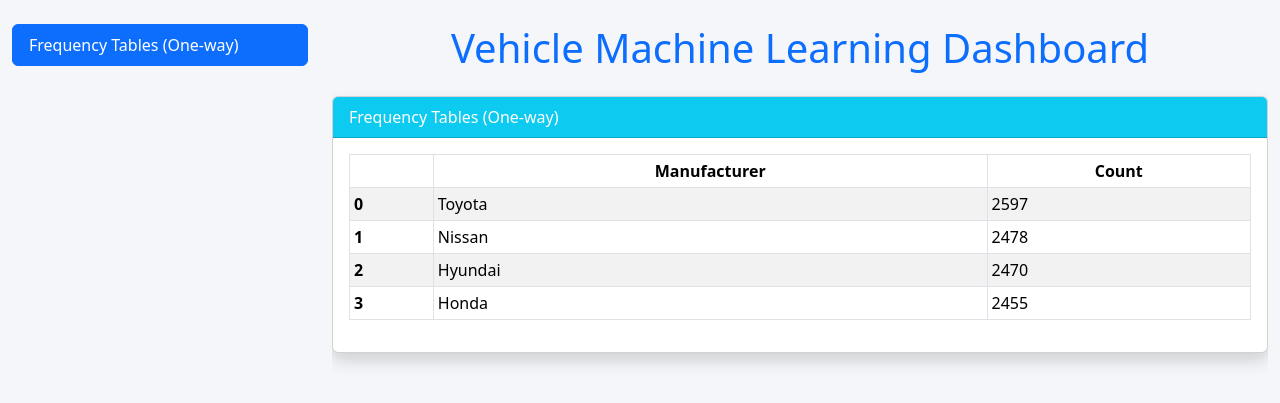
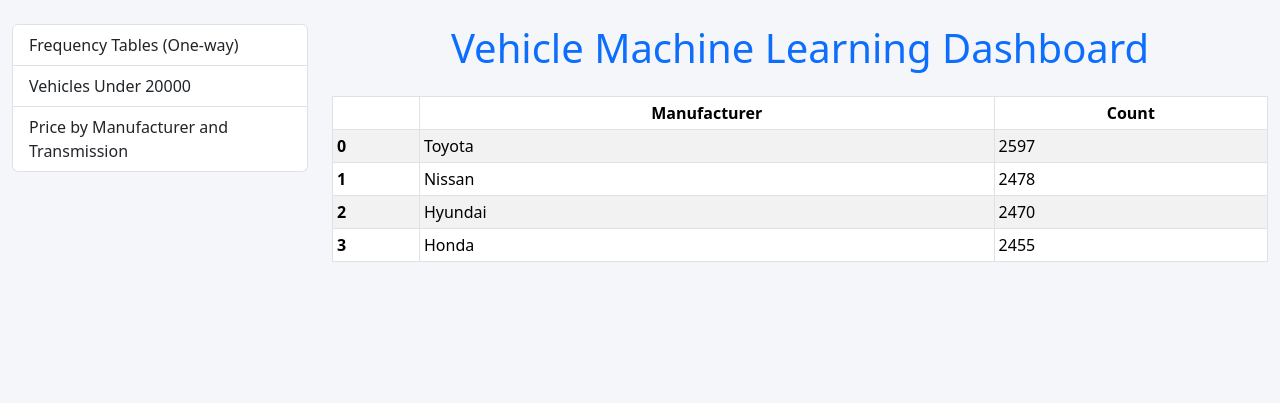
Before and after one commit to A2kmoise/MLdashboard, a Django app: page / in a window 1280 px wide. Shown: the top 403 px of the page. Run offline with Django 5.2, Linux system fonts and the light colour scheme.

Commit message:
modified the view

```diff
--- a/vehicles/templates/vehicles/index.html
+++ b/vehicles/templates/vehicles/index.html
@@ -28,7 +28,13 @@
 <div id="dashboard-nav" class="list-group position-sticky top-
 0">
 <a class="list-group-item list-group-item-action"
-href="#frequency-table">Frequency Tables (One-way)
+href="#frequency-table-section">Frequency Tables (One-way)
+</a>
+<a class="list-group-item list-group-item-action"
+href="#vehicles-over-5000-section">Vehicles Under 20000
+</a>
+<a class="list-group-item list-group-item-action"
+href="#total-price-by-manufacturer-section">Price by Manufacturer and Transmission
 </a>
 </div>
 </div>
@@ -39,14 +45,11 @@
 data-bs-smooth-scroll="true" tabindex="0">
 <h1 class="text-center text-primary mb-4"> Vehicle Machine
 Learning Dashboard </h1>
-<div id="frequency-table" class="card shadow mb-5">
-<div class="card-header bg-info text-white">
-Frequency Tables (One-way)
-</div>
-<div class="card-body">
 {{ frequency_table|safe }}
-</div>
-</div>
+<br><br>
+{{ vehicles_over_5000_table|safe }}
+<br><br>
+{{ total_price_by_manufacturer_table|safe }}
 </div>
 </div>
 </div>
```
